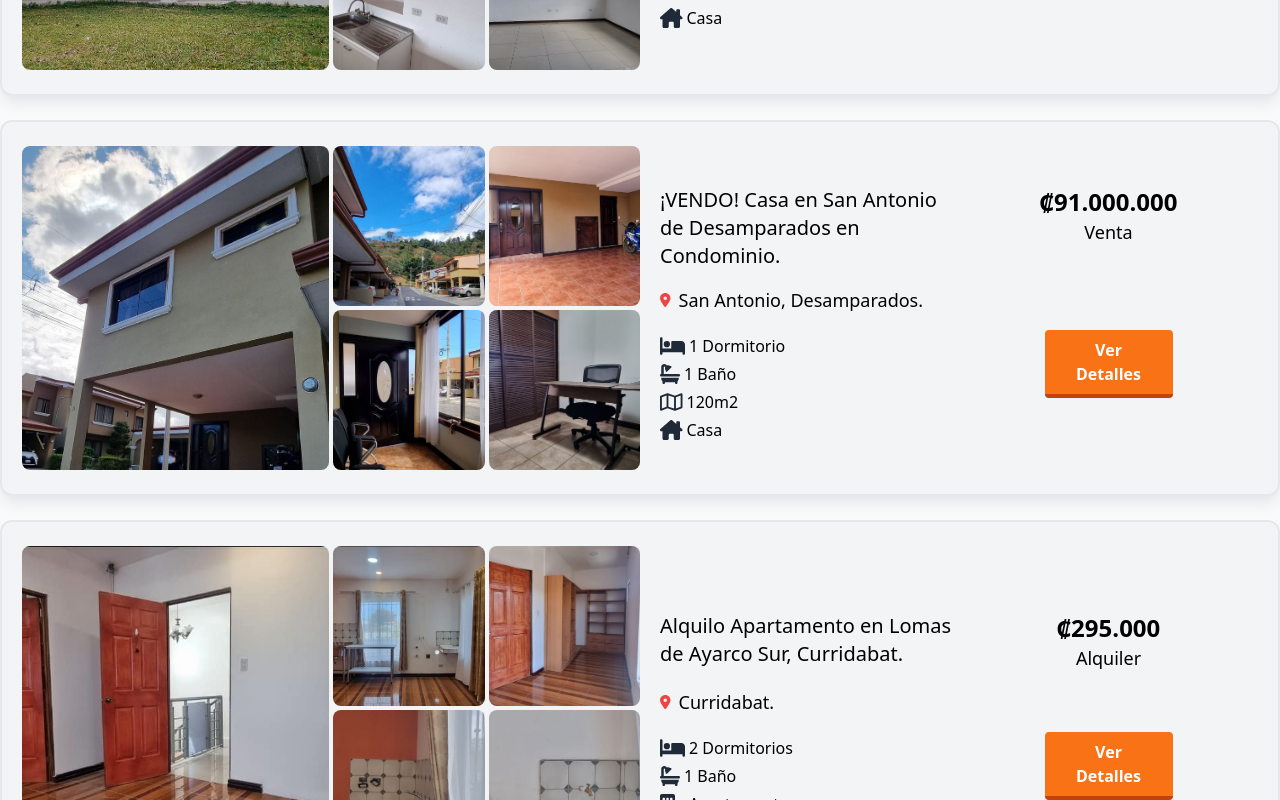
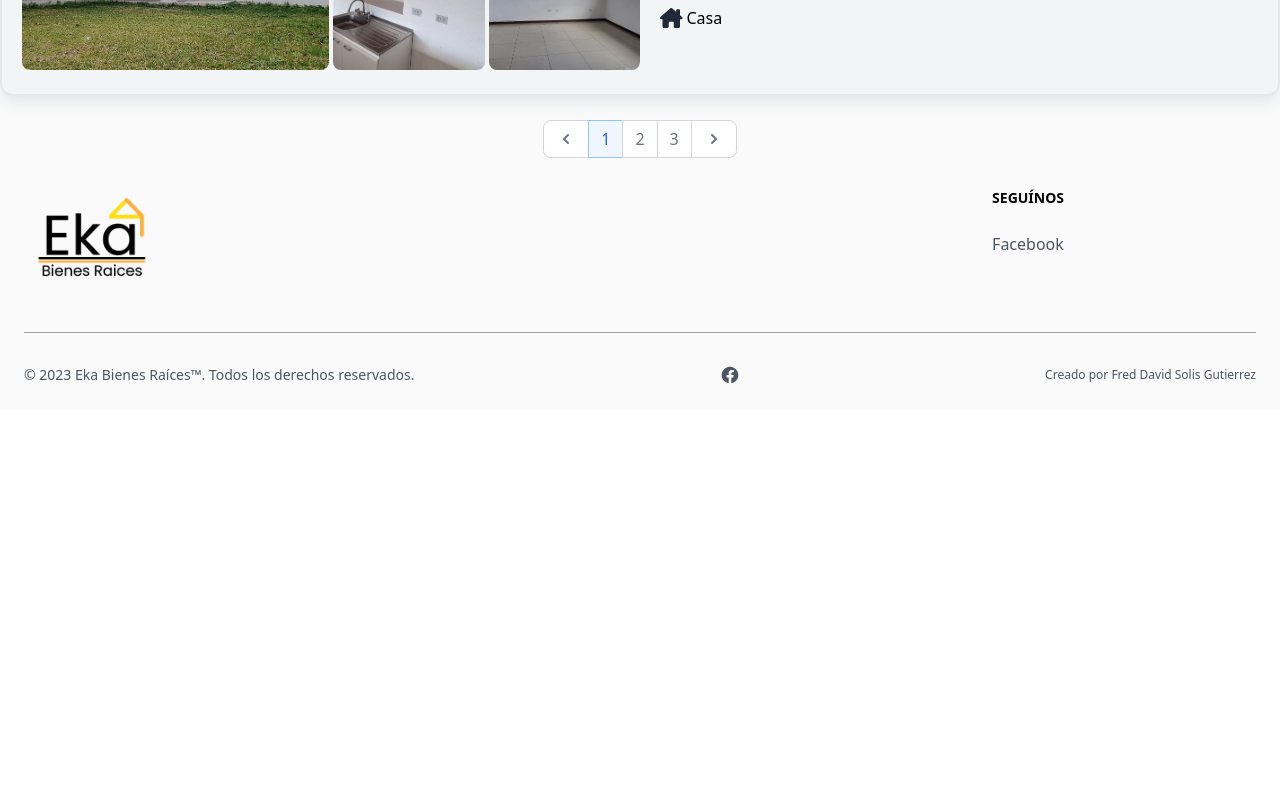
Before and after one commit to fred-gutierrez/Eka-Facebook-API, a React (Vite) app: page /propiedades in a window 1280 px wide. Shown: the part 3960-4760 px from the top of the page. After the commit the page ends 4369 px from the top, so only its background shows below. Built offline with nearby package versions, Linux system fonts and the light colour scheme.

Commit message:
added pagination to propiedades

```diff
--- a/src/components/Pagination.tsx
+++ b/src/components/Pagination.tsx
@@ -1,10 +1,28 @@
-export default function Pagination() {
+interface Props {
+  totalPosts: number;
+  postsPerPage: number;
+  setCurrentPage: any;
+  currentPage: number;
+}
+
+export default function Pagination({
+  postsPerPage,
+  totalPosts,
+  setCurrentPage,
+  currentPage,
+}: Props) {
+  let pages = [];
+
+  for (let i = 1; i <= Math.ceil(totalPosts / postsPerPage); i++) {
+    pages.push(i);
+  }
+
   return (
     <nav className="text-center" aria-label="Page navigation">
       <ul className="inline-flex items-center -space-x-px">
         <li>
-          <a
-            href="#"
+          <button
+            onClick={() => currentPage > 1 && setCurrentPage(currentPage - 1)}
             className="block px-3 py-2 ml-0 leading-tight text-gray-500 bg-white border border-gray-300 rounded-l-lg hover:bg-gray-100 hover:text-gray-700"
           >
             <span className="sr-only">Previous</span>
@@ -21,36 +39,29 @@ export default function Pagination() {
                 clip-rule="evenodd"
               ></path>
             </svg>
-          </a>
+          </button>
         </li>
+        {pages.map((page, index) => (
+          <li key={index}>
+            <button
+              onClick={() => setCurrentPage(page)}
+              className={`px-3 py-2 leading-tight
+              ${
+                page === currentPage
+                  ? "text-blue-600 border border-blue-300 bg-blue-50 hover:bg-blue-100 hover:text-blue-70"
+                  : "text-gray-500 bg-white border border-gray-300 hover:bg-gray-100 hover:text-gray-700"
+              }`}
+            >
+              {page}
+            </button>
+          </li>
+        ))}
         <li>
-          <a
-            href="#"
-            className="px-3 py-2 leading-tight text-gray-500 bg-white border border-gray-300 hover:bg-gray-100 hover:text-gray-700"
-          >
-            1
-          </a>
-        </li>
-        <li>
-          <a
-            href="#"
-            className="px-3 py-2 leading-tight text-gray-500 bg-white border border-gray-300 hover:bg-gray-100 hover:text-gray-700"
-          >
-            2
-          </a>
-        </li>
-        <li>
-          <a
-            href="#"
-            aria-current="page"
-            className="z-10 px-3 py-2 leading-tight text-blue-600 border border-blue-300 bg-blue-50 hover:bg-blue-100 hover:text-blue-700"
-          >
-            3
-          </a>
-        </li>
-        <li>
-          <a
-            href="#"
+          <button
+            onClick={() =>
+              currentPage < Math.ceil(totalPosts / postsPerPage) &&
+              setCurrentPage(currentPage + 1)
+            }
             className="block px-3 py-2 leading-tight text-gray-500 bg-white border border-gray-300 rounded-r-lg hover:bg-gray-100 hover:text-gray-700"
           >
             <span className="sr-only">Next</span>
@@ -67,7 +78,7 @@ export default function Pagination() {
                 clip-rule="evenodd"
               ></path>
             </svg>
-          </a>
+          </button>
         </li>
       </ul>
     </nav>
--- a/src/pages/Propiedades.tsx
+++ b/src/pages/Propiedades.tsx
@@ -24,25 +24,26 @@ export interface Post {
 
 const Propiedades = () => {
   const [postData, setPostData] = useState<Post[]>([]);
+  const [currentPage, setCurrentPage] = useState(1);
+  const [postPerPage, setPostPerPage] = useState(10);
 
   useEffect(() => {
     setPostData(postsData);
   }, []);
 
+  const lastPostIndex = currentPage * postPerPage;
+  const firstPostIndex = lastPostIndex - postPerPage;
+  const currentPosts = postData.slice(firstPostIndex, lastPostIndex);
+
   return (
     <>
-      <Routes>
-        <Route path="/" element={<PostItem postData={postData} />} />
-        {/* <Route
-          path="/1"
-          element={<PostItem postData={postData.slice(10, 20)} />}
-        />
-        <Route
-          path="/2"
-          element={<PostItem postData={postData.slice(20, 30)} />}
-        /> */}
-      </Routes>
-      {/* <Pagination /> */}
+      <PostItem postData={currentPosts} />
+      <Pagination
+        totalPosts={postData.length}
+        postsPerPage={postPerPage}
+        setCurrentPage={setCurrentPage}
+        currentPage={currentPage}
+      />
     </>
   );
 };
```
